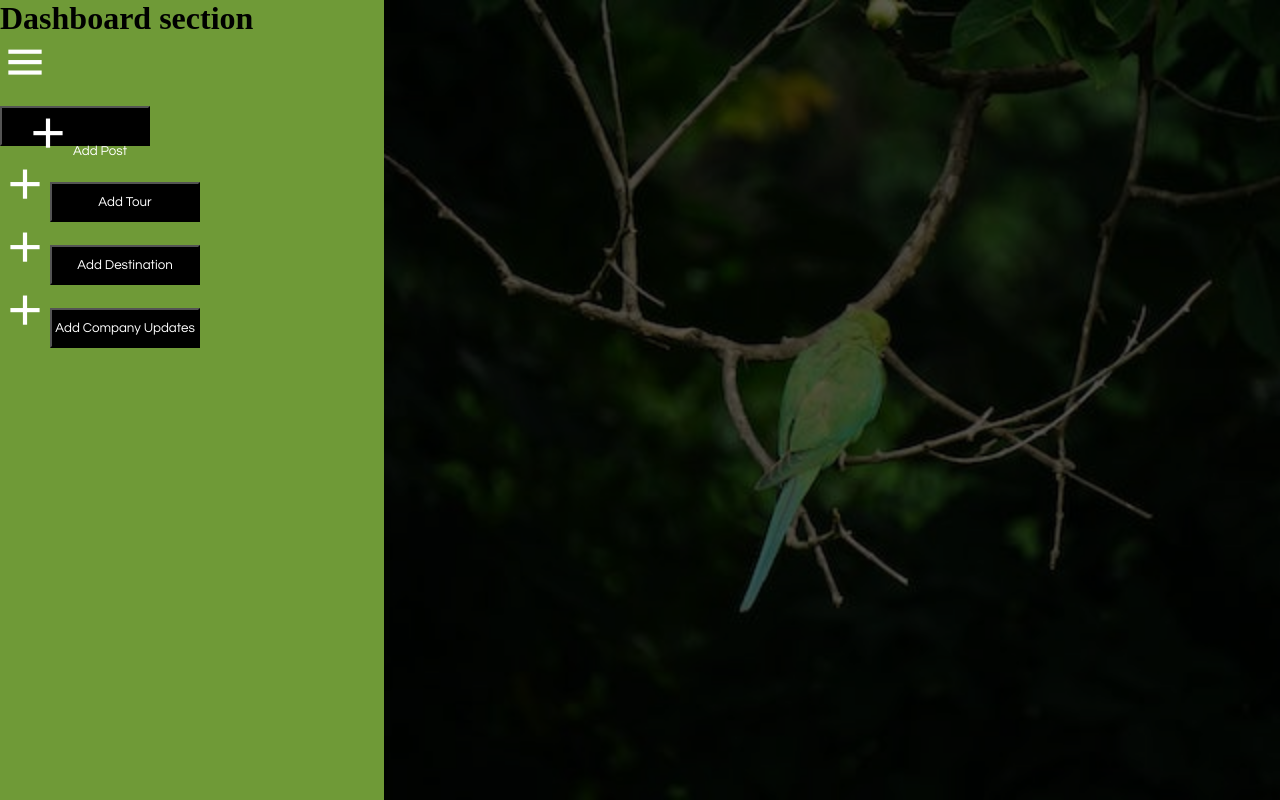
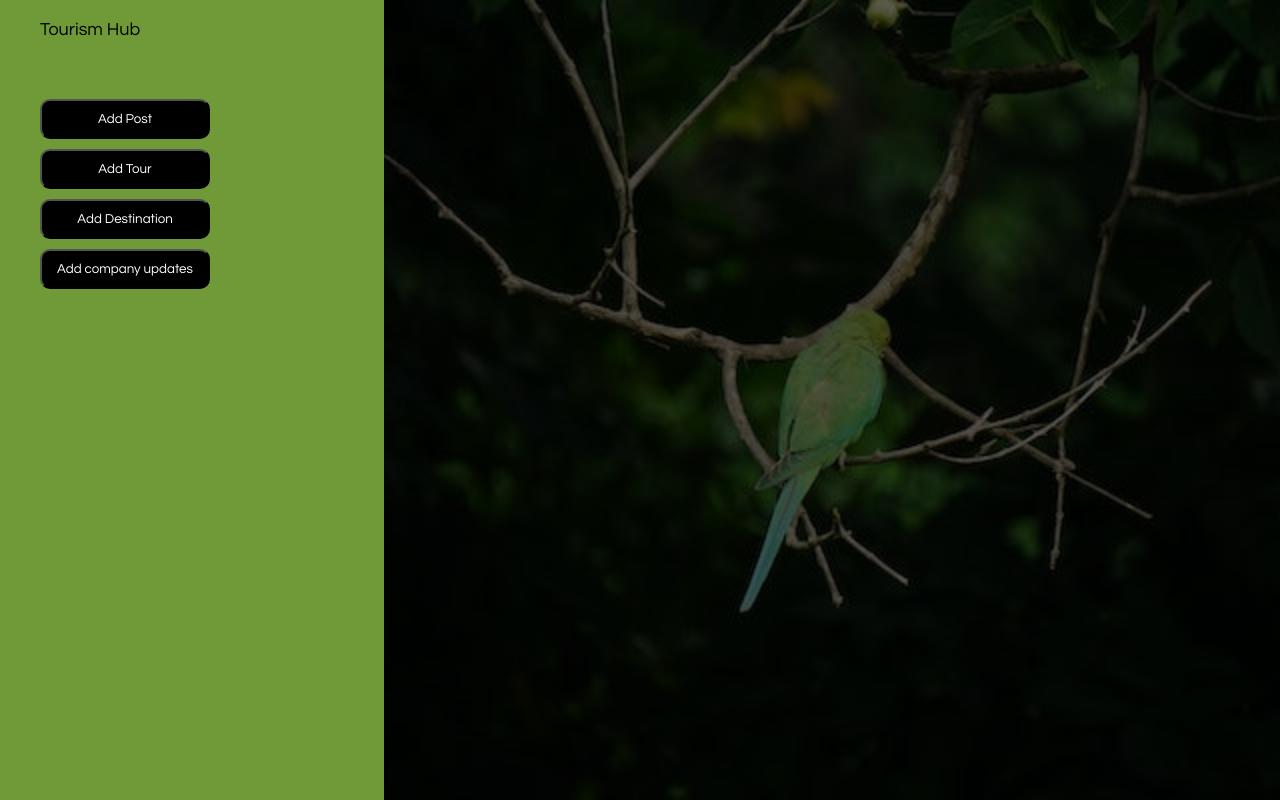
Before and after one commit to Rosinemukandayisenga/Tourism-Hub-Pro, a plain HTML site: page dashboard.html in a window 1280 px wide. Drawn offline with nearby package versions, Linux system fonts and the light colour scheme.

Commit message:
another change are made

```diff
--- a/dashboard.css
+++ b/dashboard.css
@@ -8,11 +8,16 @@
     height: 100vh;
     display: flex;
 }
-.left{
+.left1{
     width: 30%;
     height: 100vh;
     background: #6f9a37;
 }
+.left1 i{
+    font-size: 30px;
+    color: white;
+}
+
 .right{
     width: 70%;
     height: 100%;
@@ -27,19 +32,66 @@
     background: black;
     opacity: .6;
 }
-
-.left i{
-    font-size: 50px;
-    color: white;
-}
-.left #left{
+ #left2{
     width: 150px;
     height: 40px;
     background: black;
     color: white;
     font-family: century Gothic;
+    /* padding: 20px; */
+    font-size: 13px;
+    padding-bottom: 30px;
 
 }
-/* .left #left i{
-    font-size: 40px;
-} */
+#word{
+    color: black;
+    font-weight: lighter;
+    font-size: 18px;
+    font-family: century Gothic;
+    margin-left: 40px;
+    margin-top: 20px;
+}
+#first{
+    width: 170px;
+    height: 40px;
+    background: black;
+    color:white;
+    font-family:century Gothic;
+    margin-left: 40px;
+    border-radius: 10px;
+    margin-top: 10px;
+}
+#second{
+    width: 170px;
+    height: 40px;
+    background: black;
+    color:white;
+    font-family:century Gothic;
+    margin-left: 40px;
+    border-radius: 10px;
+    margin-top: 10px;
+}
+#third{
+    width: 170px;
+    height: 40px;
+    background: black;
+    color:white;
+    font-family:century Gothic;
+    margin-left: 40px;
+    border-radius: 10px;
+    margin-top: 10px;
+}
+#fourth{
+    width: 170px;
+    height: 40px;
+    background: black;
+    color:white;
+    font-family:century Gothic;
+    margin-left: 40px;
+    border-radius: 10px;
+    padding: 10px;
+    margin-top: 10px;
+}
+.input {
+    margin-top: 50px;
+}
--- a/dashboard.html
+++ b/dashboard.html
@@ -10,18 +10,17 @@
 </head>
 <body>
     <div class="container">
-        <div class="left">
-          <h1 id="word">Dashboard section </h1>
-          <i class='bx bx-menu'></i><br><br>
-          <button id="left"><i class='bx bx-plus'></i>Add Post</button> <br>
-          <i class='bx bx-plus'></i><button id="left">Add Tour</button> <br>
-          <i class='bx bx-plus'></i><button id="left">Add Destination</button> <br>
-          <i class='bx bx-plus'></i><button id="left">Add Company Updates</button> <br>
-        </div>
+        <div class="left1">
+          <h1 id="word">Tourism Hub </h1>
+          <div class="input">
+          <input type="button" id="first" placeholder="Add Posts"value="Add Post"> <br>
+          <input type="button" id="second" placeholder="Add Tour" value="Add Tour"> <br>
+          <input type="button" id="third" placeholder="Add Destinaton" value="Add Destination"> <br>
+          <input type="button" id="fourth" placeholder="Add Company Updates" value="Add company updates"> <br>
+        </div></div>
         <div class="right">
             <div class="opacity"></div>
         </div>
-
     </div>
 <script src="dashboard.js"></script>
 </body>
```
